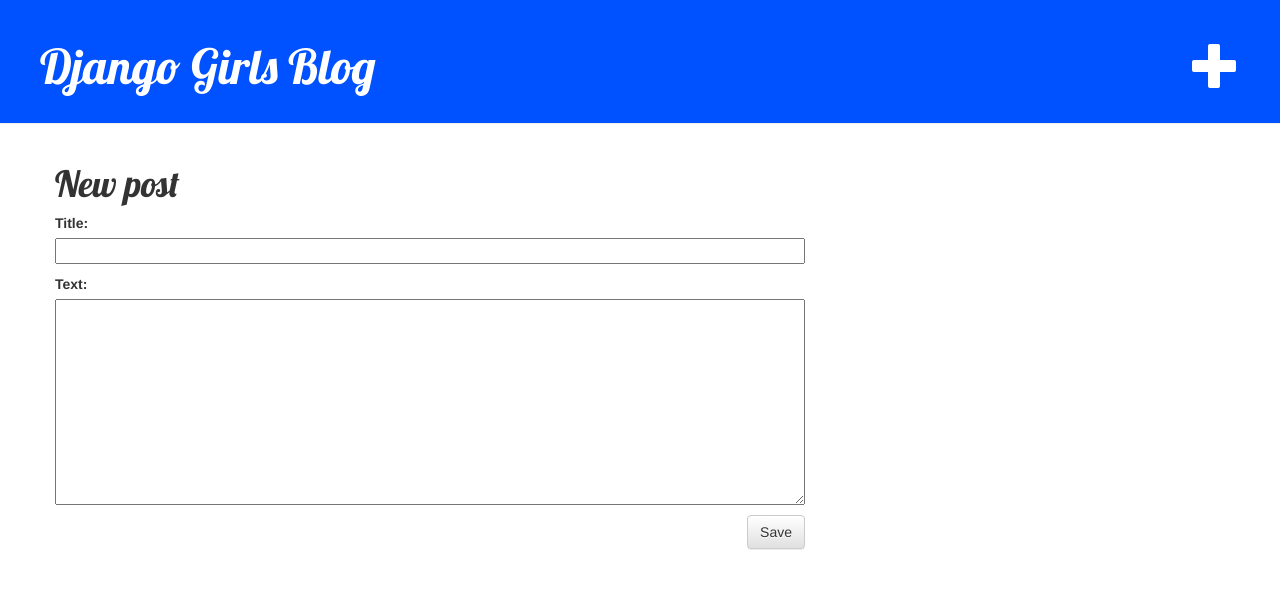
After one commit to camigomez35/DjangoGirlsPereira, a Django app: page /post/new/ in a window 1280 px wide. The commit adds this page. Shown: the top 589 px of the page. Run offline with Django 3.2, Linux system fonts and the light colour scheme; some libraries are stand-ins or nearby versions.

Commit message:
Edit post

```diff
--- /dev/null
+++ b/myblog/forms.py
@@ -0,0 +1,8 @@
+from django import forms
+from .models import Post
+
+class PostForm(forms.ModelForm):
+
+    class Meta:
+        model = Post
+        fields = ('title', 'text',)
--- a/myblog/templates/blog/base.html
+++ b/myblog/templates/blog/base.html
@@ -14,6 +14,8 @@
 <body>
     <div class="page-header">
         <h1>
+            <a href="{% url 'post_new' %}" class="top-menu"><span class="glyphicon glyphicon-plus"></span></a>
+
             <a href="/">Django Girls Blog</a>
         </h1>
     </div>
--- /dev/null
+++ b/myblog/templates/blog/post_edit.html
@@ -0,0 +1,6 @@
+{% extends 'blog/base.html' %} {% block content %}
+<h1>New post</h1>
+<form method="POST" class="post-form">{% csrf_token %} {{ form.as_p }}
+    <button type="submit" class="save btn btn-default">Save</button>
+</form>
+{% endblock %}
--- a/myblog/templates/blog/post_list.html
+++ b/myblog/templates/blog/post_list.html
@@ -6,6 +6,6 @@
     </h1>
     <p>{{ post.text|linebreaksbr }}</p>
     <img src="{{post.picture}}" alt="">
-    <h1><a href="{% url 'post_detail' pk=post.pk %}">{{ post.title }}</a></h1>
+    <a href="{% url 'post_detail' pk=post.pk %}">{{ post.title }}</a>
 </div>
 {% endfor %} {% endblock %}
--- a/myblog/urls.py
+++ b/myblog/urls.py
@@ -3,5 +3,7 @@
 
 urlpatterns = [
     url(r'^$', views.post_list),
-    url(r'^post/(?P<pk>[0-9]+)/$', views.post_detail, name='post_detail'),
+    url(r'^post/(?P<pk>[0-9]+)/$', views.post_detail,  name='post_detail'),
+    url(r'^post/new/$', views.post_new, name='post_new'),
+    url(r'^post/edit/(?P<pk>[0-9]+)/$', views.post_edit, name='post_edit'),
 ]
--- a/myblog/views.py
+++ b/myblog/views.py
@@ -2,6 +2,8 @@
 from django.utils import timezone
 from django.shortcuts import render, get_object_or_404
 from .models import Post
+from .forms import PostForm
+from django.shortcuts import redirect
 
 # Create your views here.
 
@@ -12,3 +14,28 @@
 def post_detail(request, pk):
     post = get_object_or_404(Post, pk=pk)
     return render(request, 'blog/post_detail.html', {'post': post})
+
+def post_new(request):
+    if request.method == "POST":
+        form = PostForm(request.POST)
+        if form.is_valid():
+            post = form.save(commit=False)
+            post.author = request.user
+            post.save()
+            return redirect('post_detail', pk=post.pk)
+    else:
+        form = PostForm()
+    return render(request, 'blog/post_edit.html', {'form': form})
+
+def post_edit(request, pk):
+    post = get_object_or_404(Post, pk=pk)
+    if request.method == "POST":
+        form = PostForm(request.POST, instance=post)
+        if form.is_valid():
+            post = form.save(commit=False)
+            post.author = request.user
+            post.save()
+            return redirect('post_detail', pk=post.pk)
+    else:
+        form = PostForm(instance=post)
+    return render(request, 'blog/post_edit.html', {'form': form})
```
Also changed, not shown: myblog/templates/blog/post_detail.html (+7 -7 lines).
